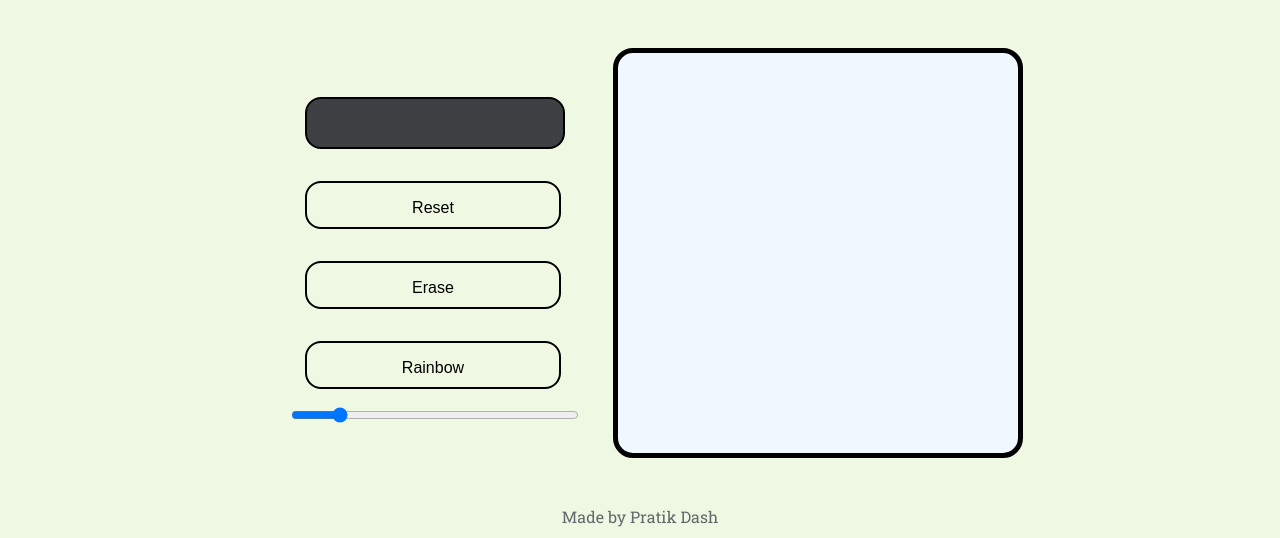
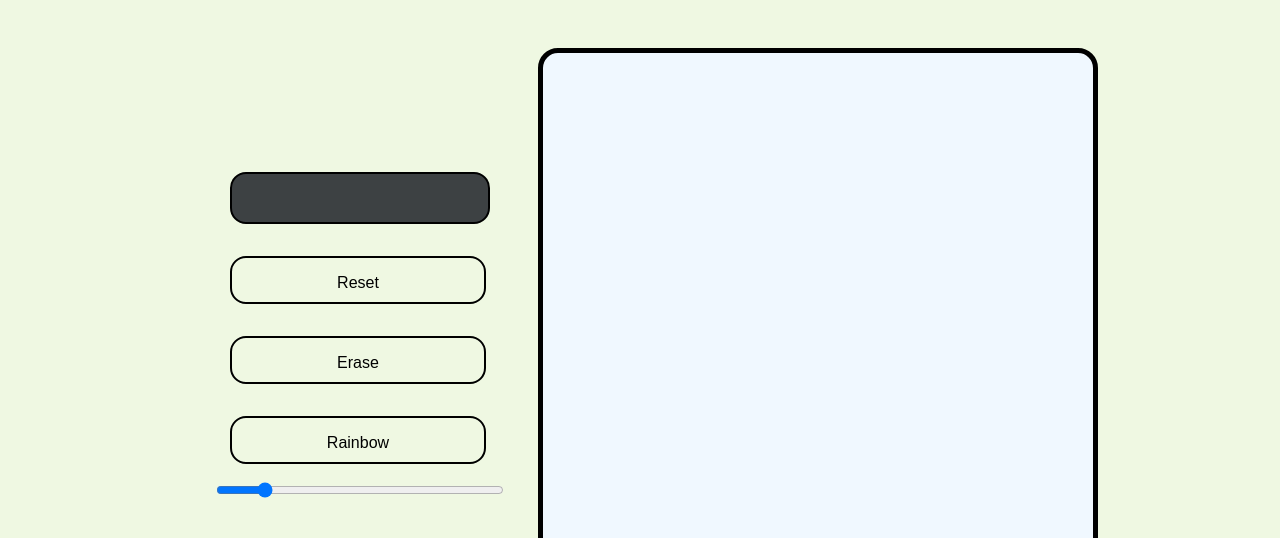
Before and after one commit to Pratik-Dash/TOP-Etch-A-Sketch, a plain HTML site: page index.html in a window 1280 px wide. Shown: the part 75-613 px from the top of the page. Drawn offline with nearby package versions, Linux system fonts and the light colour scheme.

Commit message:
Fix - Increased grid size

```diff
--- a/styles.css
+++ b/styles.css
@@ -42,10 +42,11 @@ h1{
 }
 .container {
     display: grid;
-    height: 400px;
-    width: 400px;
+    height: 550px;
+    width: 550px;
     border: 5px solid black;
     background-color: aliceblue;
+
 }
 .buttonGroup{
 
@@ -145,6 +146,7 @@ label{
         height: 300px;
         width: 300px;
 
+
     }
     .button{
         width: 200px;
```
